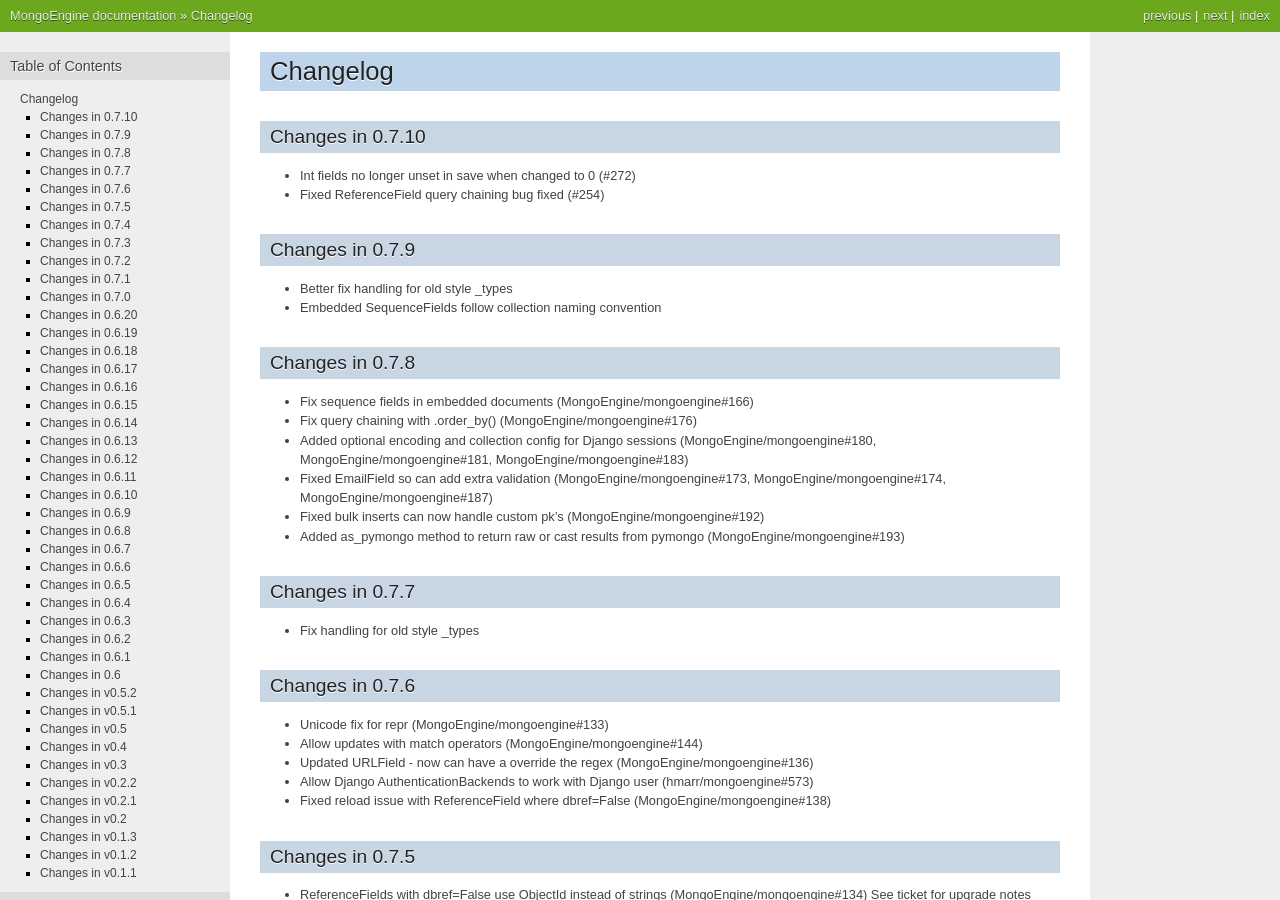
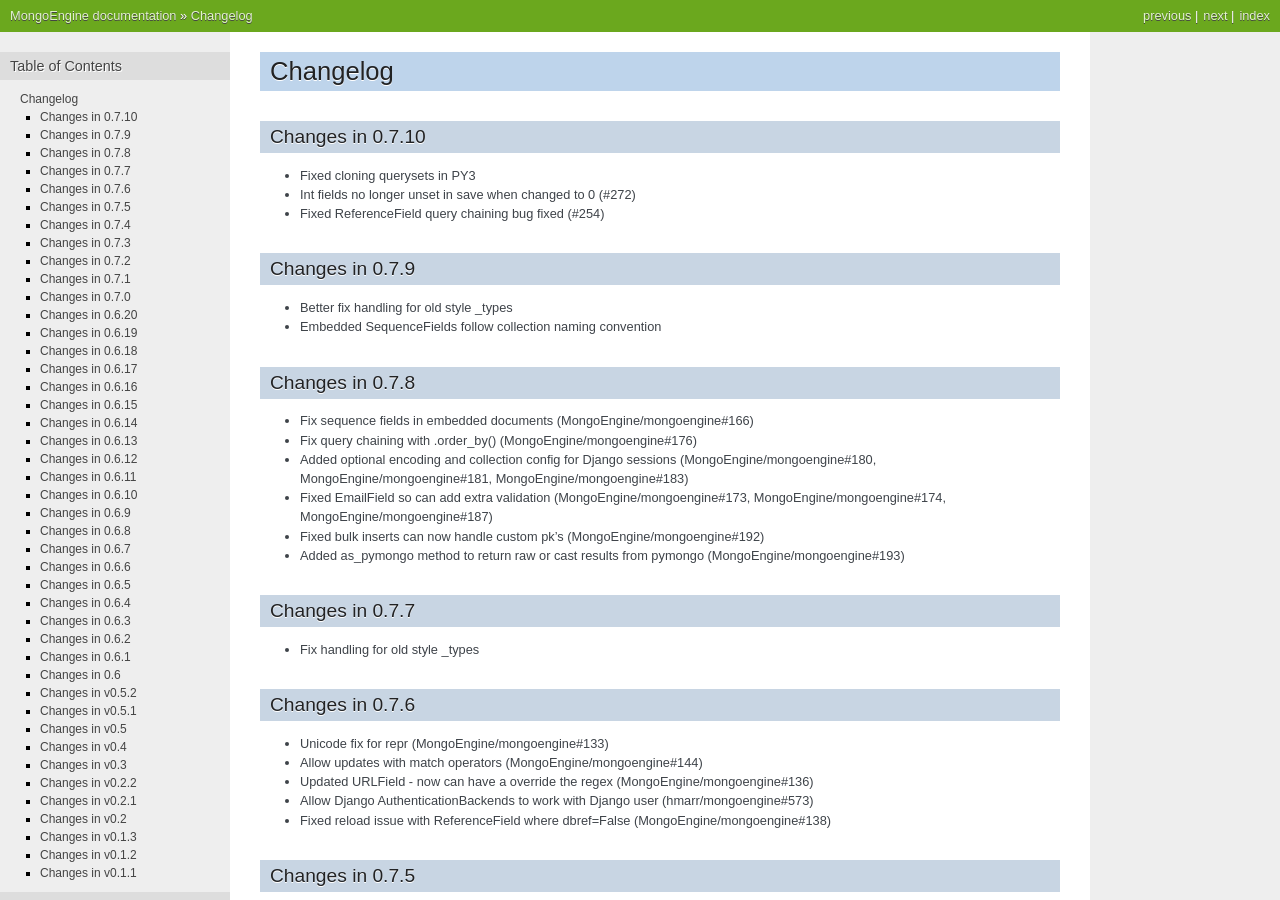
Before and after one commit to MongoEngine/mongoengine, a Sphinx documentation site: the page built from docs/changelog.rst, in a window 1280 px wide and 900 px high. Built offline with Sphinx 7.4.7, drawn with Linux system fonts in a browser that asks for light colours; the version number could not be read and is left out.

Commit message:
Updated changelog

```diff
--- a/docs/changelog.rst
+++ b/docs/changelog.rst
@@ -4,6 +4,7 @@ Changelog
 
 Changes in 0.7.10
 =================
+- Fixed cloning querysets in PY3
 - Int fields no longer unset in save when changed to 0 (#272)
 - Fixed ReferenceField query chaining bug fixed (#254)
 
```
